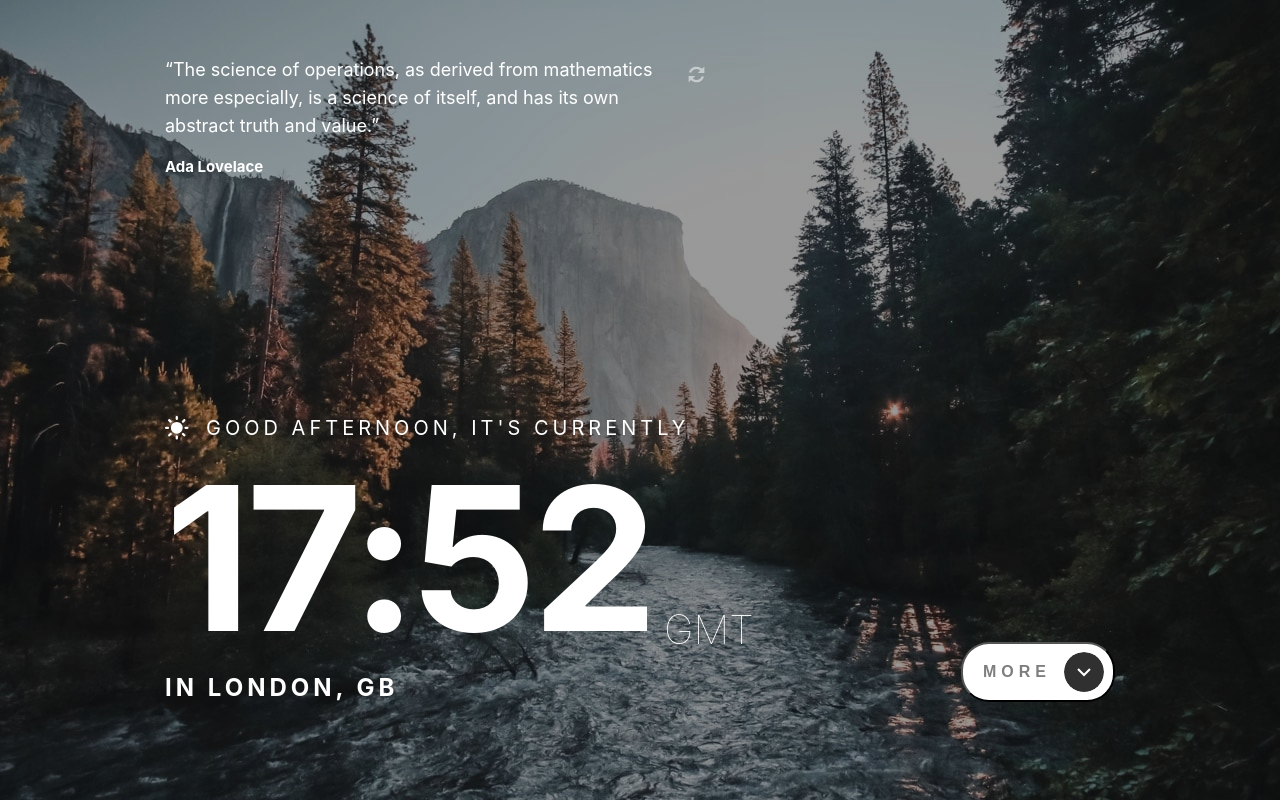
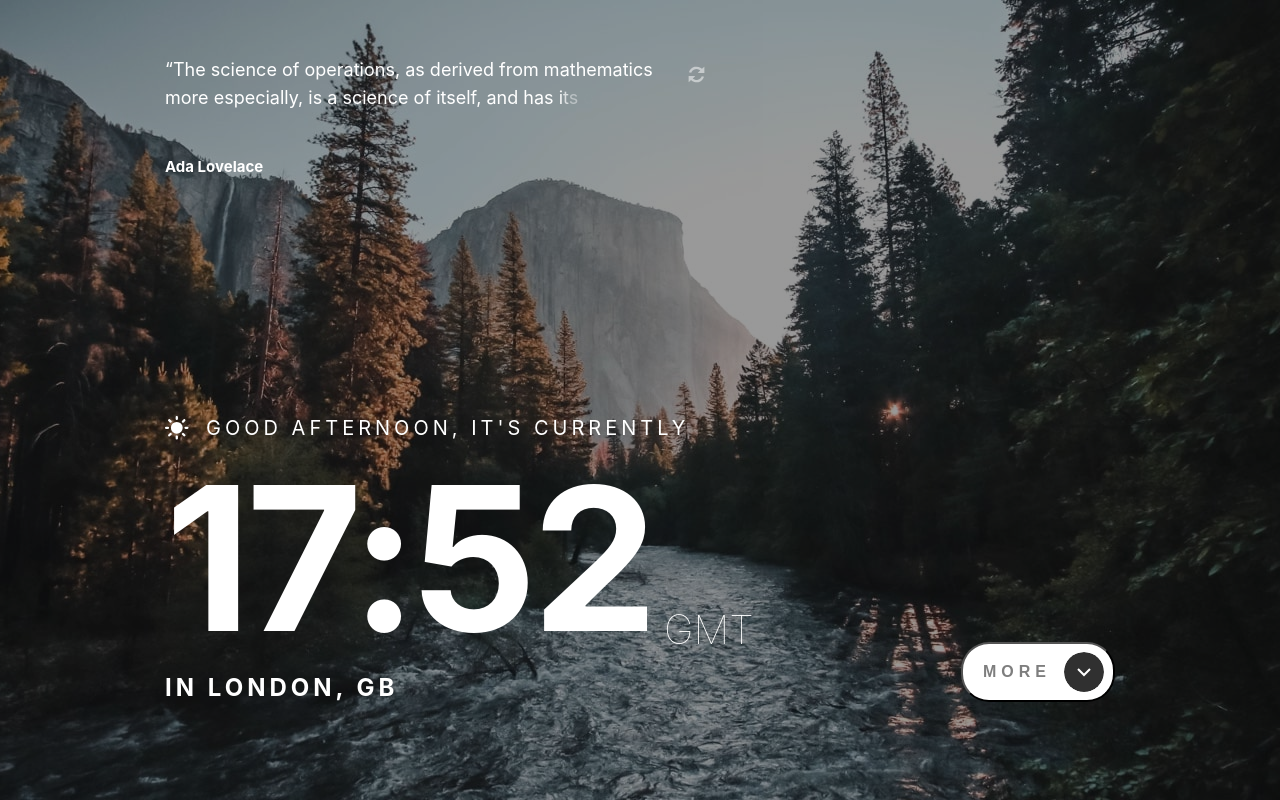
Before and after one commit to pronoia9/pun-manteau, a React (Vite) app: page / in a window 1280 px wide. Built offline with nearby package versions, Linux system fonts and the light colour scheme.

Commit message:
add split text for quote & author

```diff
--- a/src/components/Quote.jsx
+++ b/src/components/Quote.jsx
@@ -4,6 +4,7 @@ import { motion, useAnimationControls } from 'framer-motion';
 
 import { defaultQuote, rem, updateQuote } from '../utils';
 import { quoteMotion } from '../motion';
+import { SplitText } from './SplitText';
 
 export const Quote = () => {
   const [data, setData] = useState(defaultQuote);
@@ -26,8 +27,8 @@ export const Quote = () => {
   return data ? (
     <Container className='quote-container' {...quoteMotion.container}>
       <div>
-        <motion.h5 {...quoteMotion.quote}>“{data.content}”</motion.h5>
-        <motion.h6 {...quoteMotion.author}>{data.author}</motion.h6>
+        <SplitText elementType='h5' text={`“${data.content}”`} key={data.content} />
+        <SplitText elementType='h6' text={data.author} key={data.author} />
       </div>
       <motion.img src='/icons/icon-refresh.svg' alt='refresh' onClick={handleClick} animate={controls} {...quoteMotion.button(initial)} />
     </Container>
```
